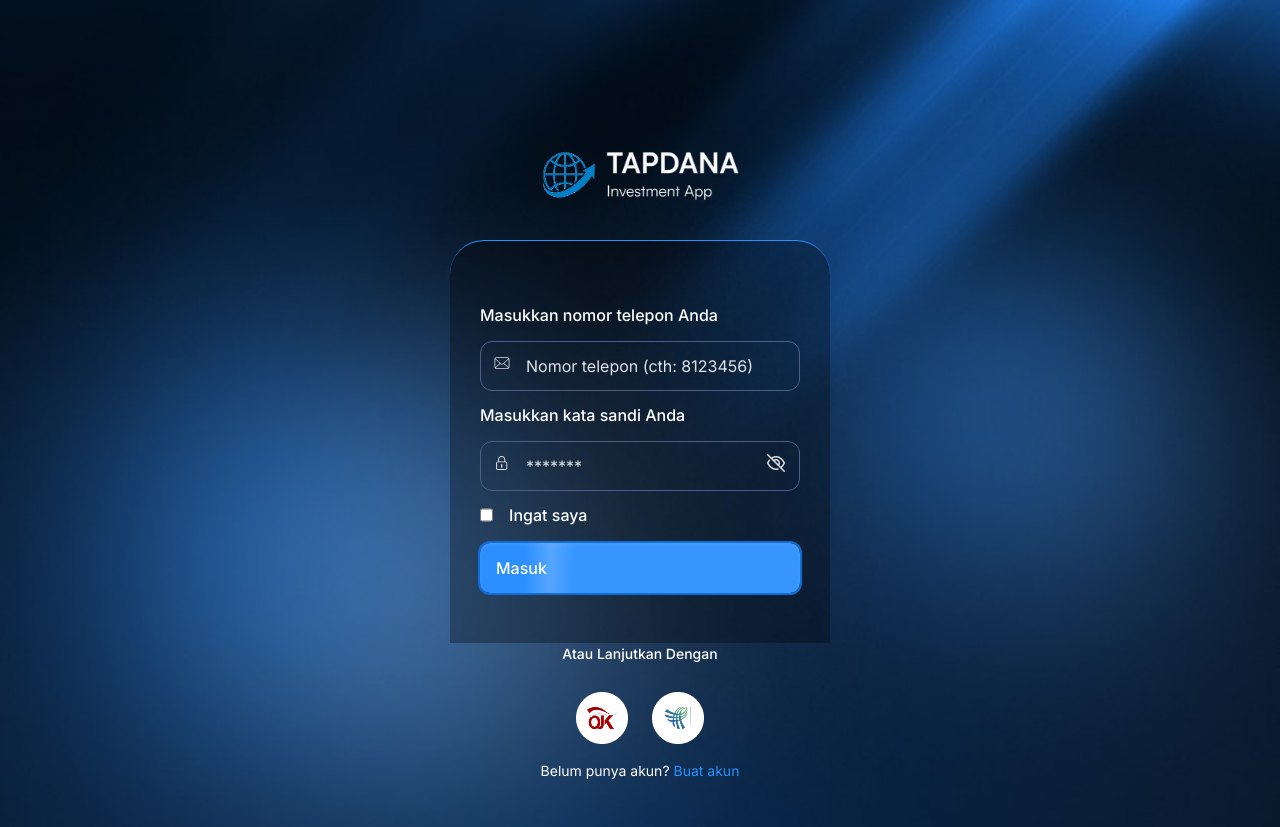
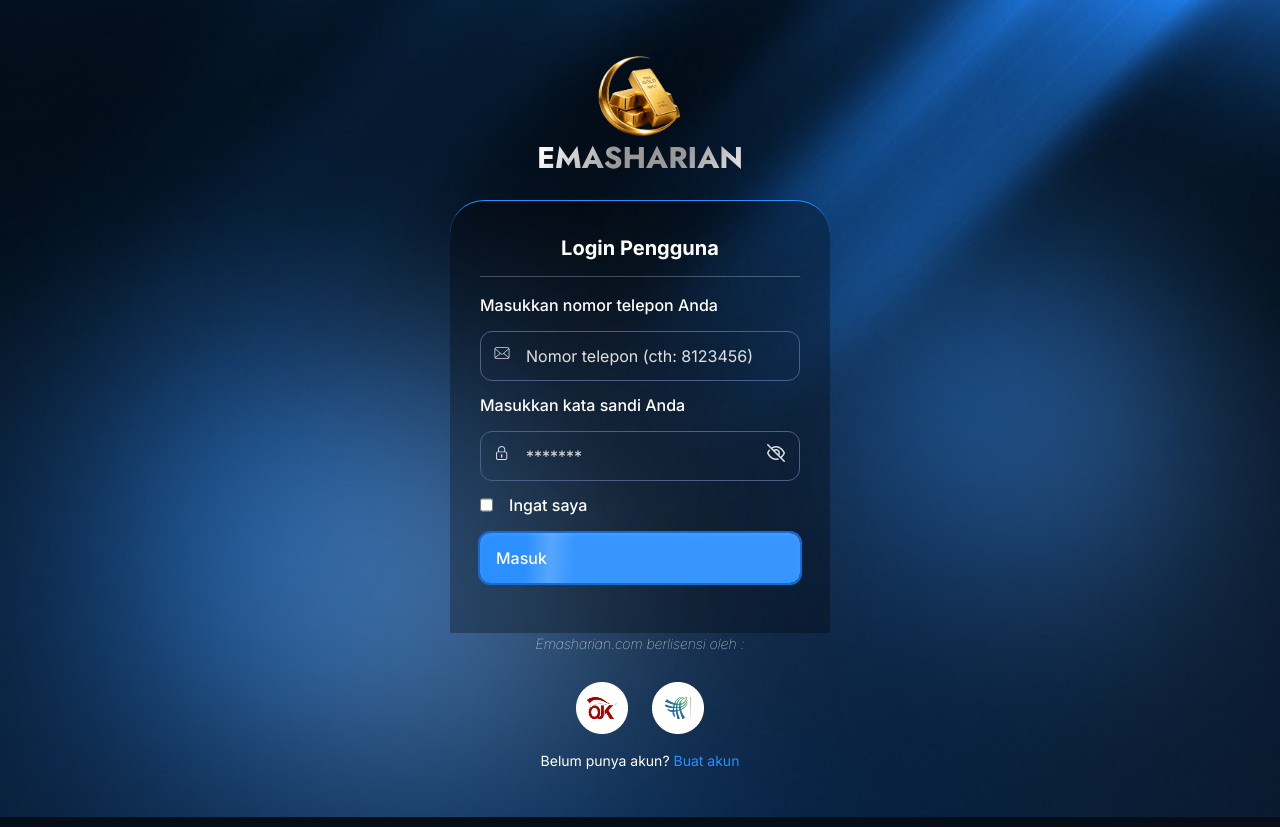
Before and after one commit to Diter0322/ridvesta, a React (Vite) app: page /login in a window 1280 px wide. Built offline with nearby package versions, Linux system fonts and the light colour scheme.

Commit message:
Update Login and Register logo to homelogo with EMASHARIAN text

```diff
--- a/src/pages/Login.jsx
+++ b/src/pages/Login.jsx
@@ -47,8 +47,9 @@ const Login = () => {
 
   return (
     <main className="sign-up">
-      <div className="text-center">
-        <img className="img-fluid logo" src="/images/logo.png" alt="" />
+      <div className="text-center py-0">
+        <img className="img-fluid d-block mx-auto" src="/images/homelogo.png" alt="logo" style={{ height: 125, width: 'auto', marginBottom: -20 }} />
+        <span className="shiny-silver d-block">EMASHARIAN</span>
       </div>
       <form onSubmit={handleSubmit}>
         <div className="box text-white">
@@ -62,7 +63,9 @@ const Login = () => {
               ></button>
             </div>
           )}
-          <div className="mt-2 relative">
+          <h5 className="fw-bold text-center mb-3" style={{ marginTop: -15 }}>Login Pengguna</h5>
+          <hr></hr>
+          <div className="mt-4 relative">
             <img src="/images/icon/email.svg" alt="" className="email mt-3" />
             <label>Masukkan nomor telepon Anda</label>
             <input
@@ -118,7 +121,7 @@ const Login = () => {
       </form>
       <div className="d-flex gap-3 text-white">
         <hr className="hr-one" />
-        <span className="fw-medium text-14">Atau Lanjutkan Dengan</span>
+        <span className="fw-lighter text-14 text-lightgrey fst-italic">Emasharian.com berlisensi oleh :</span>
         <hr className="hr-two" />
       </div>
       <div className="text-center mt-4">
--- a/src/pages/Register.jsx
+++ b/src/pages/Register.jsx
@@ -156,8 +156,9 @@ const Register = () => {
         </div>
       )}
       <style>{`@keyframes modalPop { from { transform: scale(0.85); opacity: 0; } to { transform: scale(1); opacity: 1; } }`}</style>
-      <div className="text-center">
-        <img className="logo img-fluid" src="/images/logo.png" alt="Logo Idvesta" />
+      <div className="text-center py-0">
+        <img className="img-fluid d-block mx-auto" src="/images/homelogo.png" alt="logo" style={{ height: 125, width: 'auto', marginBottom: -20 }} />
+        <span className="shiny-silver d-block">EMASHARIAN</span>
       </div>
       <form onSubmit={handleSignUp}>
         <div className="box text-white">
--- a/src/styles/form.css
+++ b/src/styles/form.css
@@ -508,3 +508,65 @@ main.sign-up {
   width: 50px !important;
   height: 50px !important;
 }
+
+.gold-shiny {
+  font-family: Jost, black sans-serif;
+  font-size: 28px;
+  /* Anton only has one weight */
+
+  background: linear-gradient(
+    120deg,
+    #FFD700 0%,
+    #fff8dc 20%,
+    #FFD700 40%,
+    #FFC300 60%,
+    #FFD700 80%
+  );
+  background-size: 200% auto;
+
+  color: transparent;
+  background-clip: text;
+  -webkit-background-clip: text;
+  -webkit-text-fill-color: transparent;
+
+  animation: shine 2.5s linear infinite;
+}
+
+@keyframes shine {
+  to {
+    background-position: 200% center;
+  }
+}
+
+.shiny-silver {
+  font-family: Jost, black sans-serif;
+  font-size: 30px;
+  font-weight: bold;
+  background: linear-gradient(
+    120deg,
+    #999 20%,
+    #fff 40%,
+    #ccc 60%,
+    #fff 80%,
+    #999 100%
+  );
+  background-size: 200% auto;
+
+  -webkit-background-clip: text;
+  -webkit-text-fill-color: transparent;
+
+  animation: shine 3s linear infinite;
+}
+
+@keyframes shine {
+  to {
+    background-position: 200% center;
+  }
+}
+
+.silver-emboss {
+  text-shadow:
+    1px 1px 0 #aaa,
+    -1px -1px 0 #fff,
+    2px 2px 3px rgba(0,0,0,0.2);
+}
```
